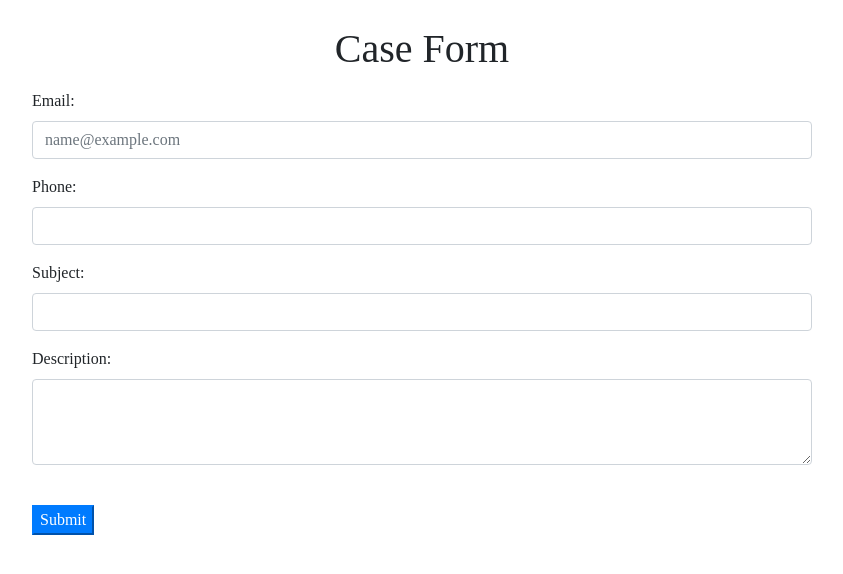
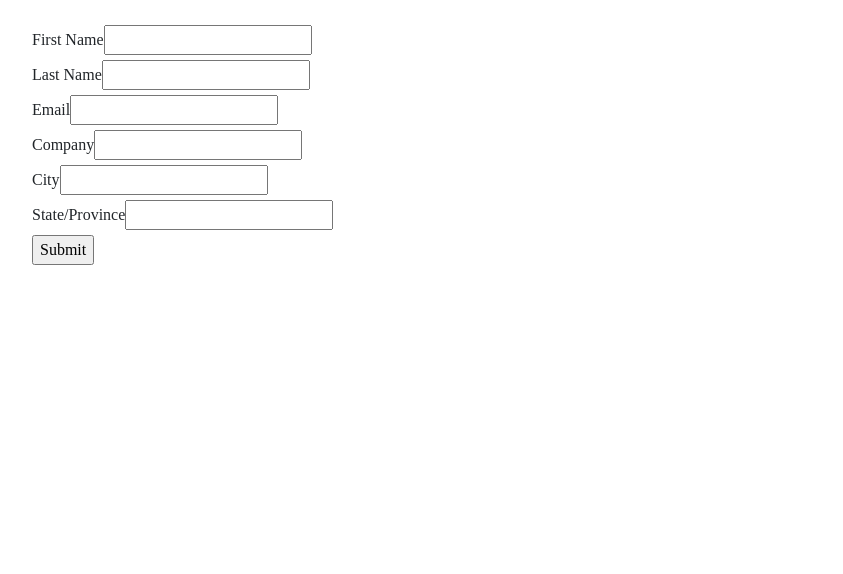
Before and after one commit to vatsalvaghela/vatsalvaghela.github.io, a plain HTML site: page form/form.html in a window 1280 px wide. Shown: the whole page, without its empty margins (418-1261 px from the left). Drawn offline with nearby package versions, Linux system fonts and the light colour scheme.

Commit message:
Update form.html

```diff
--- a/form/form.html
+++ b/form/form.html
@@ -6,32 +6,45 @@
 	<link rel="stylesheet" type="text/css" href="style.css">
 </head>
 <body>
+<!--  ----------------------------------------------------------------------  -->
+<!--  NOTE: Please add the following <META> element to your page <HEAD>.      -->
+<!--  If necessary, please modify the charset parameter to specify the        -->
+<!--  character set of your HTML page.                                        -->
+<!--  ----------------------------------------------------------------------  -->
 
-<h1 style="text-align:center;" class="form-group">Case Form</h1>
+<META HTTP-EQUIV="Content-type" CONTENT="text/html; charset=UTF-8">
 
-<form>
+<!--  ----------------------------------------------------------------------  -->
+<!--  NOTE: Please add the following <FORM> element to your page.             -->
+<!--  ----------------------------------------------------------------------  -->
 
-  <div class="form-group">
-    <label for="exampleFormControlInput1">Email:</label>
-    <input type="email" id="email" maxlength="80" name="email" size="20" class="form-control"  placeholder="name@example.com">
-  </div>
+<form action="https://webto.salesforce.com/servlet/servlet.WebToLead?encoding=UTF-8" method="POST">
 
-  <div class="form-group">
-    <label for="exampleFormControlInput1">Phone:</label>
-    <input class="form-control" id="phone" maxlength="40" name="phone" size="20" type="text" class="form-control" >
-  </div>
+<input type=hidden name="oid" value="00D2v000002kVvO">
+<input type=hidden name="retURL" value="https://binaryrepublik-amd-dev-ed.lightning.force.com/lightning/page/home">
 
-  <div class="form-group">
-    <label for="exampleFormControlInput1">Subject:</label>
-    <input  class="form-control" id="subject" maxlength="80" name="subject" size="20" type="text" >
-  </div>
+<!--  ----------------------------------------------------------------------  -->
+<!--  NOTE: These fields are optional debugging elements. Please uncomment    -->
+<!--  these lines if you wish to test in debug mode.                          -->
+<!--  <input type="hidden" name="debug" value=1>                              -->
+<!--  <input type="hidden" name="debugEmail"                                  -->
+<!--  value="vatsalvaghela24@gmail.com">                                      -->
+<!--  ----------------------------------------------------------------------  -->
 
-   <div class="form-group">
-    <label for="exampleFormControlTextarea1">Description:</label>
-    <textarea class="form-control" id="exampleFormControlTextarea1" name="description" rows="3"></textarea>
-  </div>
-  <input type="hidden"  id="external" name="external" value="1" /><br>
-  <button class="btn-primary" type="submit"> Submit</button>
+<label for="first_name">First Name</label><input  id="first_name" maxlength="40" name="first_name" size="20" type="text" /><br>
+
+<label for="last_name">Last Name</label><input  id="last_name" maxlength="80" name="last_name" size="20" type="text" /><br>
+
+<label for="email">Email</label><input  id="email" maxlength="80" name="email" size="20" type="text" /><br>
+
+<label for="company">Company</label><input  id="company" maxlength="40" name="company" size="20" type="text" /><br>
+
+<label for="city">City</label><input  id="city" maxlength="40" name="city" size="20" type="text" /><br>
+
+<label for="state">State/Province</label><input  id="state" maxlength="20" name="state" size="20" type="text" /><br>
+
+<input type="submit" name="submit">
+
 </form>
 
 </body>
```
